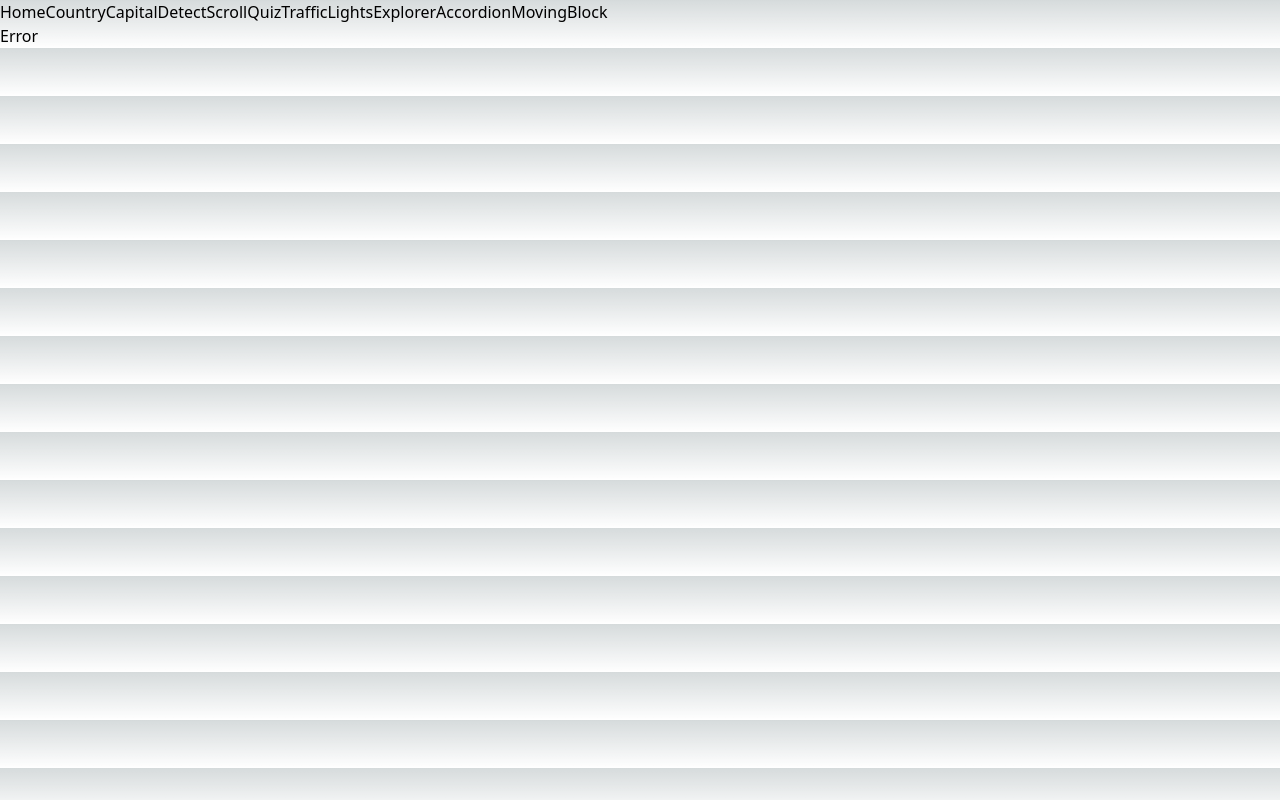
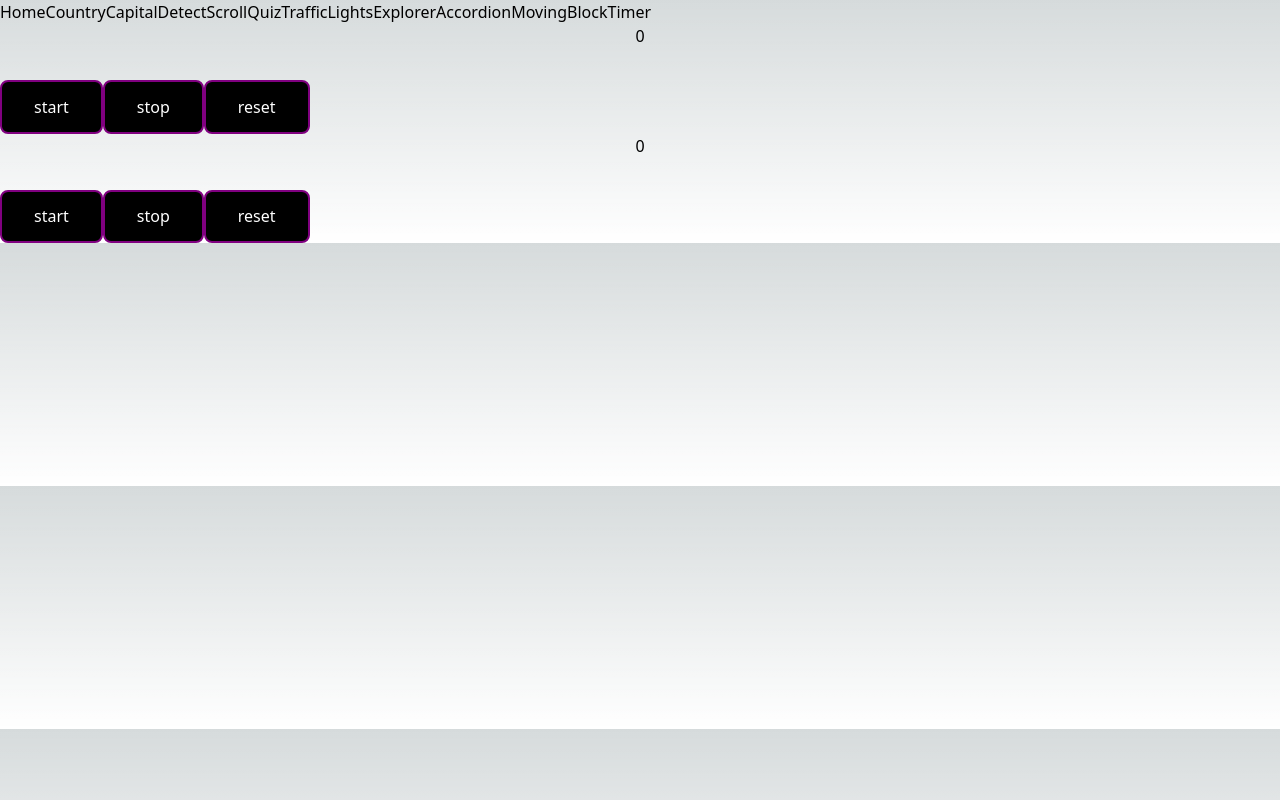
Before and after one commit to nithinK-142/coding-challenges, a React (Vite) app: page /coding-challenges/timer in a window 1280 px wide. Built offline with nearby package versions, Linux system fonts and the light colour scheme.

Commit message:
add: Timer.

```diff
--- a/src/components/Navbar.tsx
+++ b/src/components/Navbar.tsx
@@ -11,6 +11,7 @@ const Navbar: React.FC = () => {
     { label: "Explorer", link: "/coding-challenges/explorer" },
     { label: "Accordion", link: "/coding-challenges/accordion" },
     { label: "MovingBlock", link: "/coding-challenges/moving-block" },
+    { label: "Timer", link: "/coding-challenges/timer" },
   ];
   return (
     <nav className="flex justify-center p-3 mb-10 bg-gray-600 sm:px-6 lg:px-8">
--- /dev/null
+++ b/src/components/Timer.tsx
@@ -0,0 +1,61 @@
+import { useEffect, useRef, useState } from "react";
+
+type Counting = "START" | "STOP" | "RESET";
+const Timer = () => {
+  const [counter1, setCounter1] = useState<number>(0);
+  const [counter2, setCounter2] = useState<number>(0);
+  const [isCounting, setIsCounting] = useState<Counting>("STOP");
+
+  const intervalRef = useRef<NodeJS.Timeout>();
+
+  // using effect
+  useEffect(() => {
+    if (isCounting === "START") {
+      intervalRef.current = setInterval(
+        () => setCounter1((prev) => prev + 1),
+        1000
+      );
+    } else if (isCounting === "STOP") {
+      clearInterval(intervalRef.current);
+    } else {
+      setCounter1(0);
+      clearInterval(intervalRef.current);
+    }
+  }, [isCounting]);
+
+  // using functions
+  const handleStart = () => {
+    intervalRef.current = setInterval(
+      () => setCounter2((prev) => prev + 1),
+      1000
+    );
+  };
+  const handleStop = () => {
+    clearInterval(intervalRef.current);
+  };
+
+  const handleReset = () => {
+    setCounter2(0);
+    clearInterval(intervalRef.current);
+  };
+
+  return (
+    <div className="flex flex-col items-center justify-center">
+      <h2 className="text-6xl font-bold">{counter1}</h2>
+      <div className="flex space-x-4">
+        <button onClick={() => setIsCounting("START")}>start</button>
+        <button onClick={() => setIsCounting("STOP")}>stop</button>
+        <button onClick={() => setIsCounting("RESET")}>reset</button>
+      </div>
+
+      <h2 className="mt-10 text-6xl font-bold">{counter2}</h2>
+      <div className="flex space-x-4">
+        <button onClick={handleStart}>start</button>
+        <button onClick={handleStop}>stop</button>
+        <button onClick={handleReset}>reset</button>
+      </div>
+    </div>
+  );
+};
+
+export default Timer;
--- a/src/main.tsx
+++ b/src/main.tsx
@@ -17,6 +17,7 @@ import TrafficLights from "./components/TrafficLights.tsx";
 import Explorer from "./components/Explorer.tsx";
 import Accordion from "./components/Accordion.tsx";
 import MovingBlock from "./components/MovingBlock.tsx";
+import Timer from "./components/Timer.tsx";
 
 const routes = (
   <Route path="/coding-challenges" element={<App />}>
@@ -31,6 +32,7 @@ const routes = (
     <Route path="explorer" element={<Explorer />} />
     <Route path="accordion" element={<Accordion />} />
     <Route path="moving-block" element={<MovingBlock />} />
+    <Route path="timer" element={<Timer />} />
     <Route path="*" element={<div>Error</div>} />
   </Route>
 );
```
